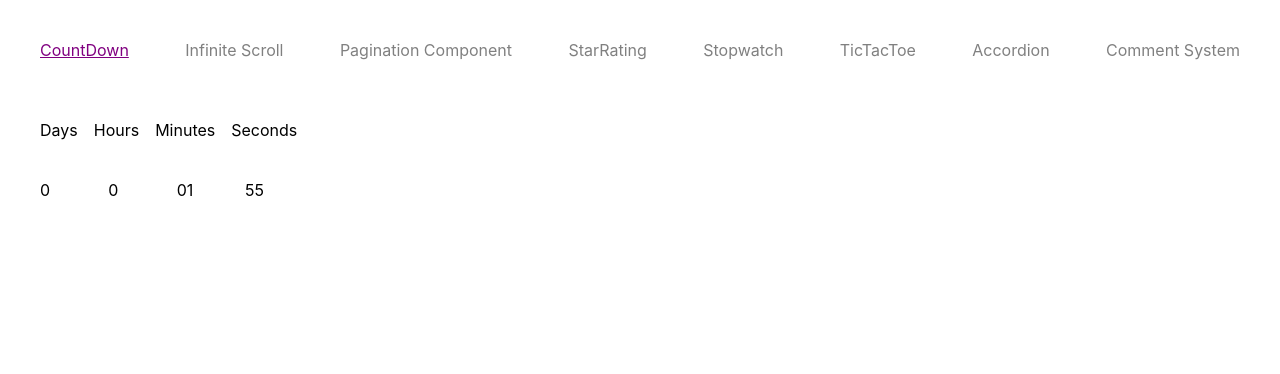
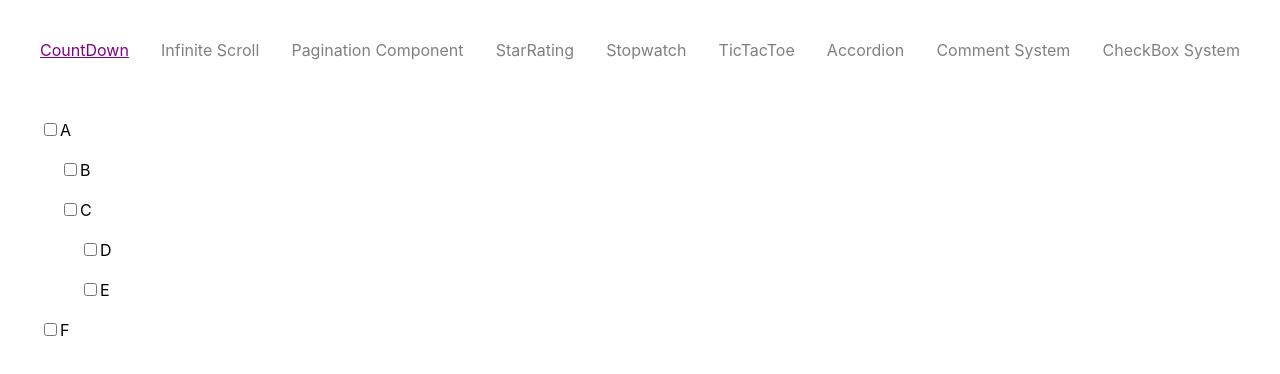
Before and after one commit to Nikhil5003/front-end-interview-repo, a React (Create React App) app: page /tabComponent/checkBox in a window 1280 px wide. Before the commit this address led to /tabComponent/countdown. Shown: the top 374 px of the page. Built offline with nearby package versions, Linux system fonts and the light colour scheme.

Commit message:
checkbox design completed

```diff
--- a/public/index.html
+++ b/public/index.html
@@ -11,7 +11,7 @@
     />
     <link rel="apple-touch-icon" href="%PUBLIC_URL%/logo192.png" />
     <!-- Add icon library -->
-<link rel="stylesheet" href="https://cdnjs.cloudflare.com/ajax/libs/font-awesome/4.7.0/css/font-awesome.min.css">
+   <link rel="stylesheet" href="https://cdnjs.cloudflare.com/ajax/libs/font-awesome/4.7.0/css/font-awesome.min.css">
 
 
     <!--
--- /dev/null
+++ b/src/CheckboxDesign/CheckBox.jsx
@@ -0,0 +1,23 @@
+import React from "react";
+import useCheckBox from "./useCheckBox";
+import CheckBoxItem from "./CheckBoxItem";
+
+function CheckBoxSystem() {
+  const { data: checkBoxData, onChecked } = useCheckBox();
+  return (
+    <div>
+      {checkBoxData.map(({ label, id, checked, children }) => (
+        <CheckBoxItem
+          onChecked={onChecked}
+          label={label}
+          children={children}
+          id={id}
+          parentId={null}
+          checked={checked}
+        />
+      ))}
+    </div>
+  );
+}
+
+export default CheckBoxSystem;
--- /dev/null
+++ b/src/CheckboxDesign/CheckBoxItem.jsx
@@ -0,0 +1,37 @@
+import React from "react";
+
+function CheckBoxItem({ label, children, id, checked, onChecked, parentId }) {
+  return (
+    <div>
+      <div>
+        <input
+          onChange={() => onChecked(id, checked)}
+          type="checkbox"
+          checked={checked}
+          id={id}
+        />
+        <span>{label}</span>
+      </div>
+      <div
+        style={{
+          margin: "20px",
+        }}
+      >
+        {!!children &&
+          !!children.length &&
+          children.map(({ label, id, checked, children }) => (
+            <CheckBoxItem
+              parentId={id}
+              onChecked={onChecked}
+              label={label}
+              children={children}
+              checked={checked}
+              id={id}
+            />
+          ))}
+      </div>
+    </div>
+  );
+}
+
+export default CheckBoxItem;
--- /dev/null
+++ b/src/CheckboxDesign/useCheckBox.jsx
@@ -0,0 +1,40 @@
+import { useState } from "react";
+import { checkBoxData } from "../constants";
+
+const useCheckBox = () => {
+  const [data, setData] = useState(checkBoxData);
+  const updateNodeAndChildren = (node, newChecked) => ({
+    ...node,
+    checked: newChecked,
+    children: node.children.map((child) =>
+      updateNodeAndChildren(child, newChecked)
+    ),
+  });
+
+  // Function to find and update a specific node and its children
+  const updateTree = (nodes, targetId, newChecked) => {
+    return nodes.map((node) => {
+      if (node.id === targetId) {
+        return updateNodeAndChildren(node, newChecked);
+      }
+
+      if (node.children.length > 0) {
+        return {
+          ...node,
+          children: updateTree(node.children, targetId, newChecked),
+        };
+      }
+
+      return node;
+    });
+  };
+
+  const onChecked = (id, currentChecked) => {
+    const newChecked = !currentChecked;
+    setData(updateTree(data, id, newChecked));
+  };
+
+  return { data, onChecked };
+};
+
+export default useCheckBox;
--- a/src/CommentSystem/Comments/index.jsx
+++ b/src/CommentSystem/Comments/index.jsx
@@ -1,7 +1,6 @@
 import React from "react";
 import useComment from "./useComment";
 import CommentItem from "./CommentItem";
-import { Button } from "@mui/material";
 
 function Comments() {
   const {
--- a/src/constants.js
+++ b/src/constants.js
@@ -30,6 +30,10 @@ export const tabData = [
   {
     id: "comments",
     label: "Comment System",
+  },
+  {
+    id: "checkBox",
+    label: "CheckBox System",
   },
 ];
 
@@ -86,3 +90,39 @@ export const initialCommentsData = [
     subComments: [],
   },
 ];
+
+export const checkBoxData = [
+  {
+    id: 0,
+    label: "A",
+    checked: false,
+    children: [
+      {
+        id: 1,
+        label: "B",
+        checked: false,
+        children: [],
+      },
+      {
+        id: 2,
+        label: "C",
+        checked: false,
+        children: [
+          { id: 3, label: "D", checked: false, children: [] },
+          {
+            id: 4,
+            label: "E",
+            checked: false,
+            children: [],
+          },
+        ],
+      },
+    ],
+  },
+  {
+    id: 5,
+    label: "F",
+    children: [],
+    checked: false,
+  },
+];
--- a/src/routes.jsx
+++ b/src/routes.jsx
@@ -9,6 +9,7 @@ import TicTacToe from "./components/TicTacToe";
 import TabComponent from "./TabComponent";
 import Accordion from "./components/Accordion";
 import Comments from "./CommentSystem/Comments";
+import CheckBoxSystem from "./CheckboxDesign/CheckBox";
 
 const routes = createBrowserRouter([
   {
@@ -44,6 +45,10 @@ const routes = createBrowserRouter([
         path: "/tabComponent/comments",
         element: <Comments />,
       },
+      {
+        path: "/tabComponent/checkBox",
+        element: <CheckBoxSystem />,
+      },
     ],
   },
   {
```
